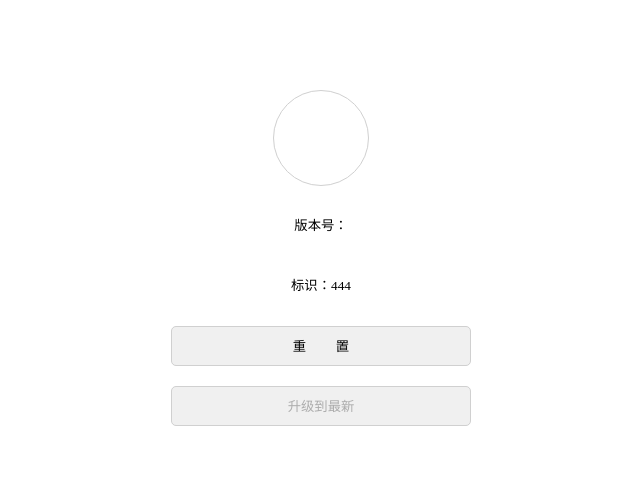
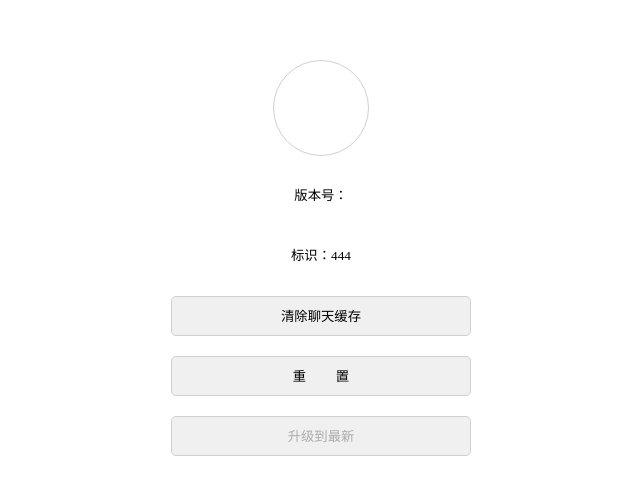
Before and after one commit to tracelessman/traceless-desk, an Electron app: page mine/mine.html in a window 1024 px wide. Shown: the part 142-636 px from the top of the page, without its empty margins (191-831 px from the left). Drawn offline with Linux system fonts and the light colour scheme.

```diff
--- a/mine/mine.html
+++ b/mine/mine.html
@@ -48,9 +48,9 @@
     <div style="flex-direction: row;justify-content: center;align-items: center;height:40px;line-height: 40px;margin-top: 20px">
         <span>标识：</span><span id="id">444</span>
     </div>
-    <!--<Button style="width:300px;height:40px;border-radius: 5px;text-align: center;border: 1px solid #d0d0d0;line-height: 40px;margin-top: 20px;cursor: pointer;background-color: #f0f0f0" onclick="_clear()">-->
-        <!--清除聊天缓存-->
-    <!--</Button>-->
+    <Button style="width:300px;height:40px;border-radius: 5px;text-align: center;border: 1px solid #d0d0d0;line-height: 40px;margin-top: 20px;cursor: pointer;background-color: #f0f0f0" onclick="_clear()">
+        清除聊天缓存
+    </Button>
     <Button style="width:300px;height:40px;border-radius: 5px;text-align: center;border: 1px solid #d0d0d0;line-height: 40px;margin-top: 20px;cursor: pointer;background-color: #f0f0f0" onclick="_reset()">
         重&nbsp;&nbsp;&nbsp;&nbsp;&nbsp;&nbsp;&nbsp;&nbsp;置
     </Button>
```
Also changed, not shown: recent/chatBox.html (+1 -1 lines).
